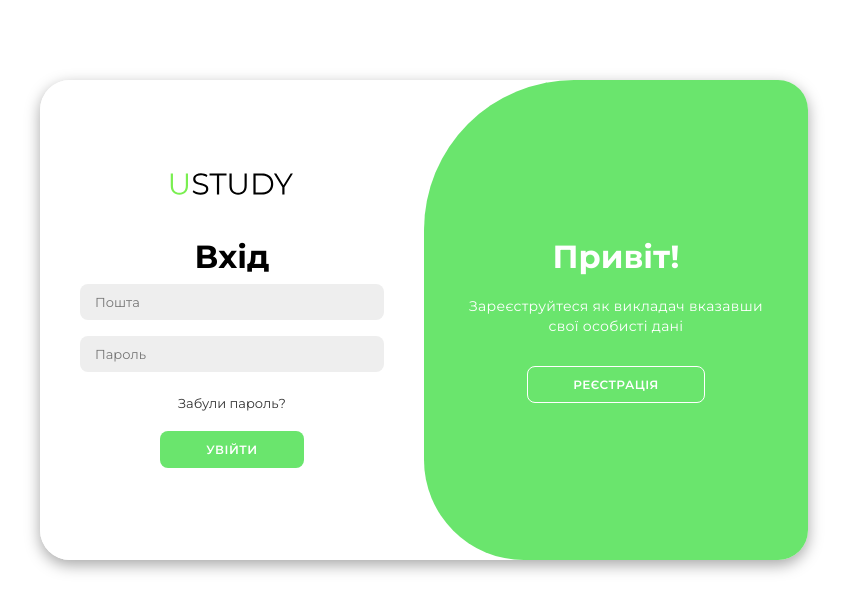
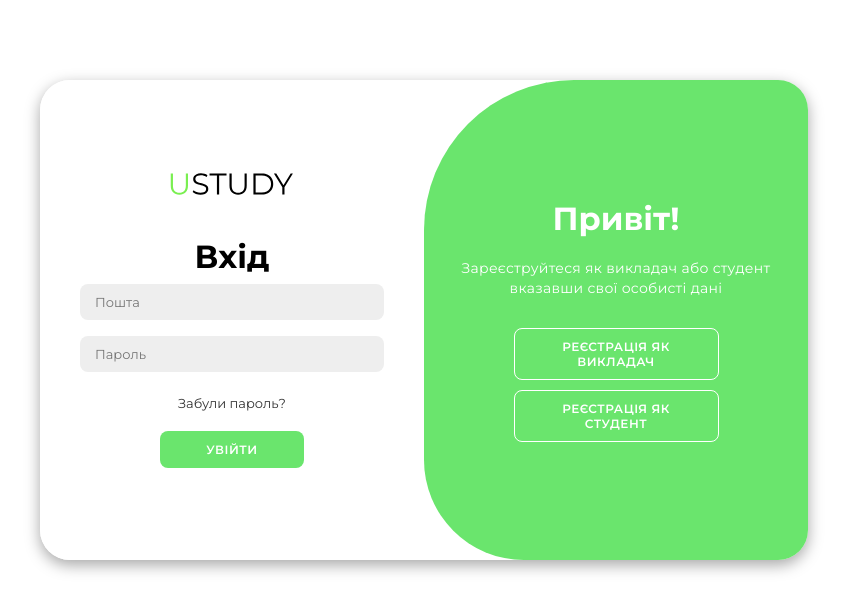
Before and after one commit to goldima34/freelance-test-app, a React (Create React App) app in the folder web/: page / in a window 1280 px wide. Shown: the top 612 px of the page, without its empty margins (216-1063 px from the left). Built offline with nearby package versions, Linux system fonts and the light colour scheme.

Commit message:
Аdded a new kind of buttons in registration

```diff
--- a/web/src/components/LoginForm.js
+++ b/web/src/components/LoginForm.js
@@ -20,8 +20,8 @@ const LoginForm = () => {
 
   const registerFunc = async (name, email, password, role) => {
     try {
-      if (!role){
-        setRole("Учень")
+      if (!role) {
+        setRole("Учень");
       }
       const data = await registration(name, email, password, role);
       user.setUser(data);
@@ -52,18 +52,18 @@ const LoginForm = () => {
             <h1>Створити аккаунт</h1>
             <input
               type="text"
-              onChange={e => setName(e.target.value)}
+              onChange={(e) => setName(e.target.value)}
               value={name}
               placeholder="Ім'я"
             />
             <input
-              onChange={e => setEmail(e.target.value)}
+              onChange={(e) => setEmail(e.target.value)}
               value={email}
               type="email"
               placeholder="Пошта"
             />
             <input
-              onChange={e => setPassword(e.target.value)}
+              onChange={(e) => setPassword(e.target.value)}
               value={password}
               type="password"
               placeholder="Пароль"
@@ -78,13 +78,13 @@ const LoginForm = () => {
             <img className={styles.logo} src="./Images/USTUDY.svg" alt="" />
             <h1>Вхід</h1>
             <input
-              onChange={e => setEmail(e.target.value)}
+              onChange={(e) => setEmail(e.target.value)}
               value={email}
               type="email"
               placeholder="Пошта"
             />
             <input
-              onChange={e => setPassword(e.target.value)}
+              onChange={(e) => setPassword(e.target.value)}
               value={password}
               type="password"
               placeholder="Пароль"
@@ -111,15 +111,28 @@ const LoginForm = () => {
             </div>
             <div className={`${styles.tooglePannel} ${styles.toogleRight}`}>
               <h1>Привіт!</h1>
-              <p>Зареєструйтеся як викладач вказавши свої особисті дані</p>
-              {container &&
+              <p>
+                Зареєструйтеся як викладач або студент вказавши свої особисті
+                дані
+              </p>
+              {container && (
                 <button
                   className={styles.hidden}
                   id="register"
                   onClick={() => container.classList.add(`${styles.active}`)}
                 >
-                  Реєстрація
-                </button>}
+                  Реєстрація як викладач
+                </button>
+              )}
+              {container && (
+                <button
+                  className={styles.hidden}
+                  id="register"
+                  onClick={() => container.classList.add(`${styles.active}`)}
+                >
+                  Реєстрація як студент
+                </button>
+              )}
             </div>
           </div>
         </div>
--- a/web/src/pages/AuthPage.js
+++ b/web/src/pages/AuthPage.js
@@ -2,9 +2,9 @@ import LoginForm from "../components/LoginForm";
 
 const AuthPage = () => {
   return (
-    <div>
+    <>
       <LoginForm />
-    </div>
+    </>
   );
 };
 
--- a/web/src/styles/LoginForm.module.css
+++ b/web/src/styles/LoginForm.module.css
@@ -53,6 +53,8 @@
   letter-spacing: 0.5px;
   text-transform: uppercase;
   margin-top: 10px;
+  max-width: 205px;
+  text-wrap: wrap;
   cursor: pointer;
 }
 
--- a/web/src/styles/cabinet/CabinetPage.module.css
+++ b/web/src/styles/cabinet/CabinetPage.module.css
@@ -1,5 +1,5 @@
 .CabinetPageBody {
-  margin-top: 10px;
+  margin-top: 30px;
   font-family: "Jost", sans-serif;
   display: flex;
   justify-content: center;
```
